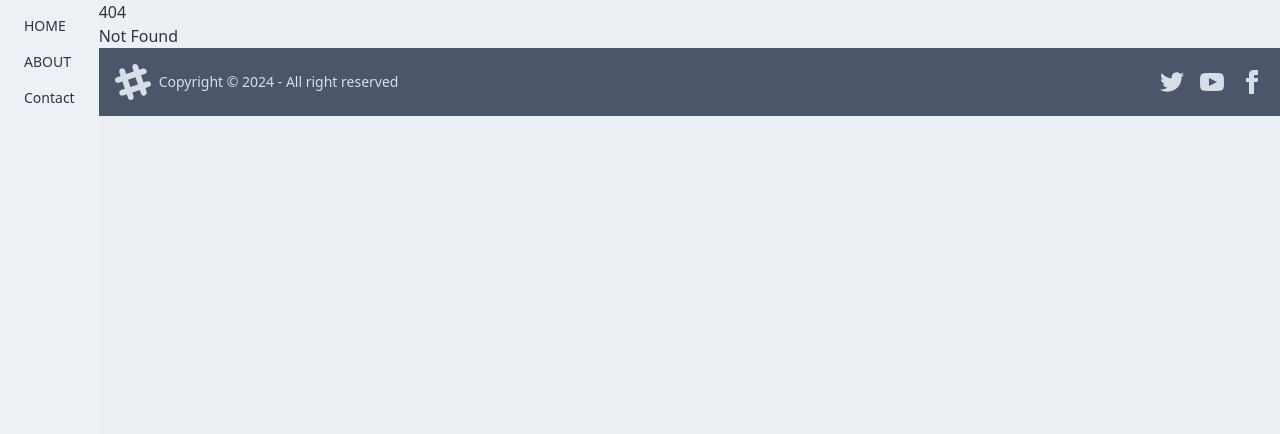
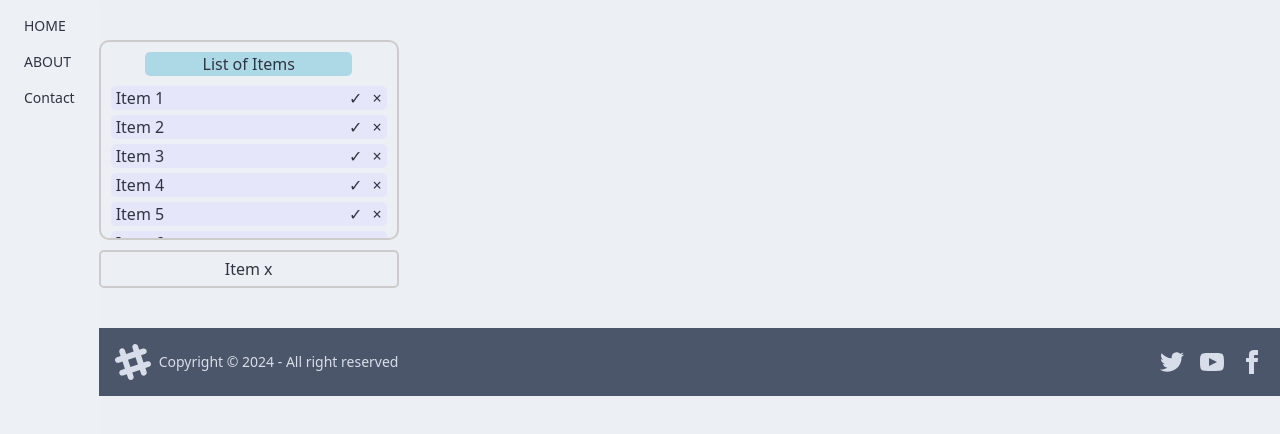
Before and after one commit to raydatray/SportSort, a SvelteKit app in the folder Frontend/: page /lists-checkbox in a window 1280 px wide. Before the commit this address had no page. Shown: the top 434 px of the page. Built offline with nearby package versions, Linux system fonts and the light colour scheme.

Commit message:
Added list with buttons "checkmark" and "X"

```diff
--- /dev/null
+++ b/Frontend/src/routes/lists-checkbox/+page.svelte
@@ -0,0 +1,112 @@
+<!-- +page.svelte -->
+<script>
+    // an array of items
+    let items = ['Item 1', 'Item 2', 'Item 3', 'Item 4', 'Item 5', 'Item 6', 'Item 7', 'Item 8',
+        'Item 9', 'Item 10', 'Item 11', 'Item 12', 'Item 13', 'Item 14', 'Item 15', 'Item 16', 'Item 17',];
+    // variable to store the hovered item
+    let hoveredItem = "";
+</script>
+
+<div class="list-container">
+    <div class="scrollable-list">
+        <div class="list-header-bg"> <!-- Background wrapper for list header -->
+            <h1 class="list-header">List of Items</h1>
+        </div>
+        <!-- Render list items -->
+        {#each items as item}
+            <div class="list-item" on:mouseover={() => hoveredItem = item} on:mouseleave={() => hoveredItem = ""}>
+                {item}
+                <div class="buttons">
+                    <button class="check-button">✓</button>
+                    <button class="delete-button">×</button>
+                </div>
+            </div>
+        {/each}
+    </div>
+    <!-- Display hovered item in a textbox -->
+    <div class="hovered-item">
+        {#if hoveredItem}
+            {hoveredItem}
+        {:else}
+            <!-- Display something when nothing is hovered over -->
+            Item x
+        {/if}
+    </div>
+</div>
+
+<style>
+    /* Add CSS styles for the list container */
+    .list-container {
+        padding-top: 40px; /* Add padding to the top of the container */
+        padding-bottom: 40px; /* Add padding to the bottom of the container */
+    }
+
+    /* Add CSS styles for the scrollable list */
+    .scrollable-list {
+        max-height: 200px; /* Limit the height of the list */
+        max-width: 300px;
+        overflow-y: auto; /* Enable vertical scrolling */
+        border: 2px solid #ccc;
+        border-radius: 10px; /* Rounded corners */
+        padding: 10px ;
+        display: flex; /* Use flexbox */
+        flex-direction: column; /* Arrange items vertically */
+        align-items: flex-start; /* Center items horizontally */
+        list-style-type: none; /* Remove list-style (bullets) */
+    }
+
+    /* Style for list items */
+    .list-item {
+        margin-bottom: 5px;
+        background-color: lavender;
+        border-radius: 5px; /* Rounded corners for the highlight box */
+        padding-left: 5px; /* Add left padding to create space */
+        transition: background-color 0.3s; /* Smooth transition for hover effect */
+        width: 100%; /* Ensure header spans the full width */
+        display: flex; /* Use flexbox */
+        justify-content: space-between; /* Space items evenly within the container */
+        align-items: center; /* Center items vertically */
+    }
+
+    /* Apply background color when hovering over list item */
+    .list-item:hover {
+        background-color: lightblue; /* Change background color on hover */
+        border-radius: 5px; /* Rounded corners for the highlight box */
+        font-size: 18px; /* Increase font size */
+    }
+
+    /* Style for check and delete buttons */
+    .buttons {
+        display: flex; /* Use flexbox */
+        padding-right: 5px; /* Add left padding to create space */
+    }
+
+    .check-button, .delete-button {
+        margin-left: 10px; /* Add margin between buttons */
+    }
+
+    /* Style for list header */
+    .list-header {
+        text-align: center; /* Center the header text horizontally */
+        width: 100%; /* Ensure header spans the full width */
+    }
+
+    /* Style for hovered item textbox */
+    .hovered-item {
+        max-width: 300px;
+        margin-top: 10px; /* Add margin on top */
+        padding: 5px;
+        /*background-color: #FFFF;*/
+        border: 2px solid #ccc;
+        border-radius: 5px; /* Rounded corners */
+        text-align: center; /* Center text horizontally */
+    }
+
+    .list-header-bg {
+        background-color: lightblue; /* Set the background color */
+        width: 75%; /* Set the width to occupy 75% of the space */
+        margin: 0 auto; /* Center the header horizontally */
+        margin-bottom: 10px;
+        border-radius: 5px; /* Rounded corners */
+    }
+</style>
```
